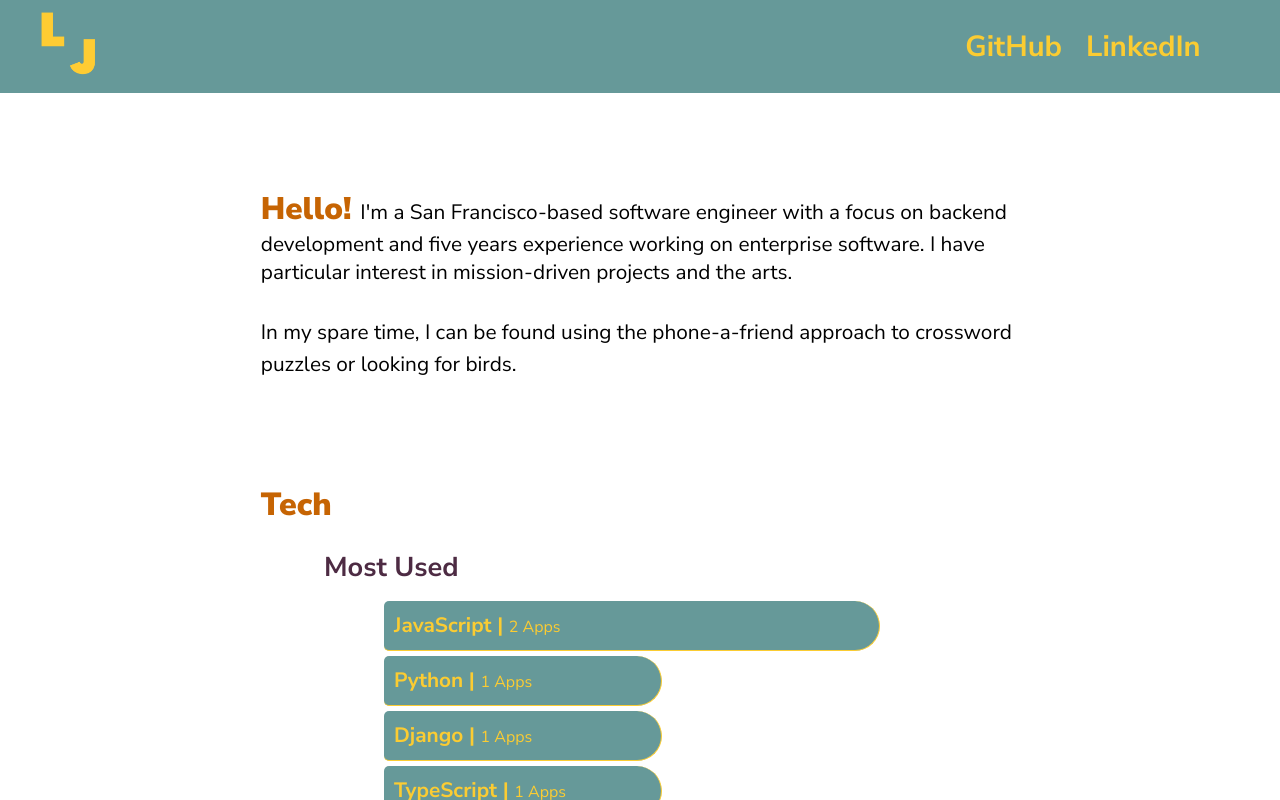
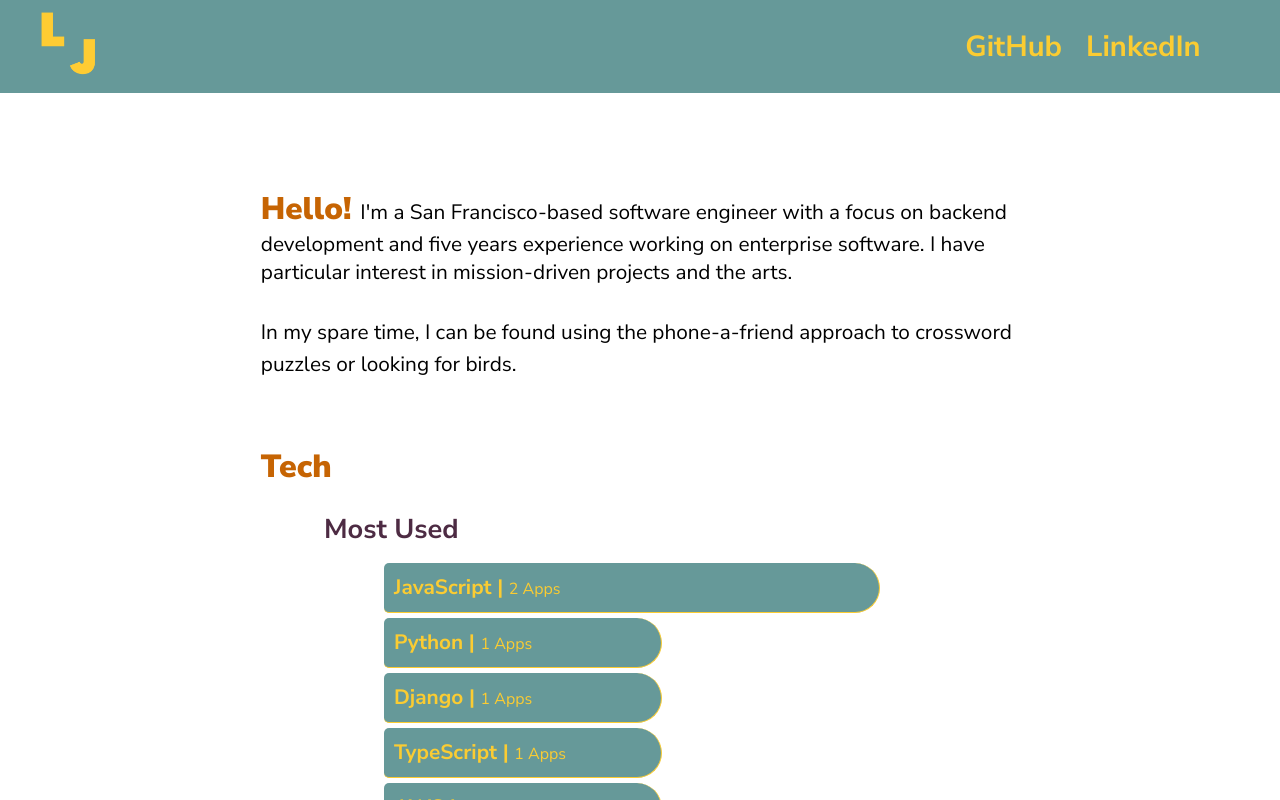
Before and after one commit to LouisaJohnston/Portfolio, a Next.js app: page / in a window 1280 px wide. Shown: the top 800 px of the page. Built offline with nearby package versions, Linux system fonts and the light colour scheme.

Commit message:
styling update

```diff
--- a/styles/globals.css
+++ b/styles/globals.css
@@ -68,7 +68,7 @@ h2 {
   color: #c66403;
   font-size: 2em;
   font-weight: 900;
-  padding-top: 5%;
+  padding-top: 2%;
   margin-left: 20%;
   margin-right: 20%;
   margin-bottom: 1%;
@@ -92,7 +92,7 @@ li {
 }
 
 .repo-login {
-  font-size: .9em;
+  font-size: 0.9em;
   font-weight: 700;
   color: #4d2b43;
 }
@@ -235,14 +235,13 @@ li {
   height: 100%;
   display: flex;
   flex-direction: column;
-  z-index: 1
+  z-index: 1;
 }
 
 .bar-holder {
   display: flex;
   flex-direction: row;
   z-index: 1;
-
 }
 
 .bar {
@@ -270,7 +269,7 @@ li {
 .tech-projects ul {
   list-style: none;
   margin: 22px 0 0 0;
-  width: 500px!important;
+  width: 500px !important;
 }
 
 .tech-projects li {
@@ -286,7 +285,7 @@ li {
   color: #c66403;
   margin: 15px 0 0 320px;
   font-size: 1.5rem;
-  width: 20px!important;
+  width: 20px !important;
   position: absolute;
   padding: none;
 }
@@ -296,10 +295,10 @@ li {
 }
 
 .bar-holder:hover > .tech-projects {
-  display: flex!important;
+  display: flex !important;
   flex-direction: row;
   justify-content: flex-end;
-  z-index: 2!important;
+  z-index: 2 !important;
 }
 
 /******** Carousel ********/
@@ -340,7 +339,6 @@ nav {
   position: fixed;
   width: 100vw;
   z-index: 3;
-
 }
 
 #nav-links {
@@ -469,7 +467,7 @@ nav a:hover {
 /******** Mobile ********/
 @media screen and (min-width: 768px) {
   .mobile-nav {
-    display: none!important;
+    display: none !important;
     width: 0;
   }
 
```
